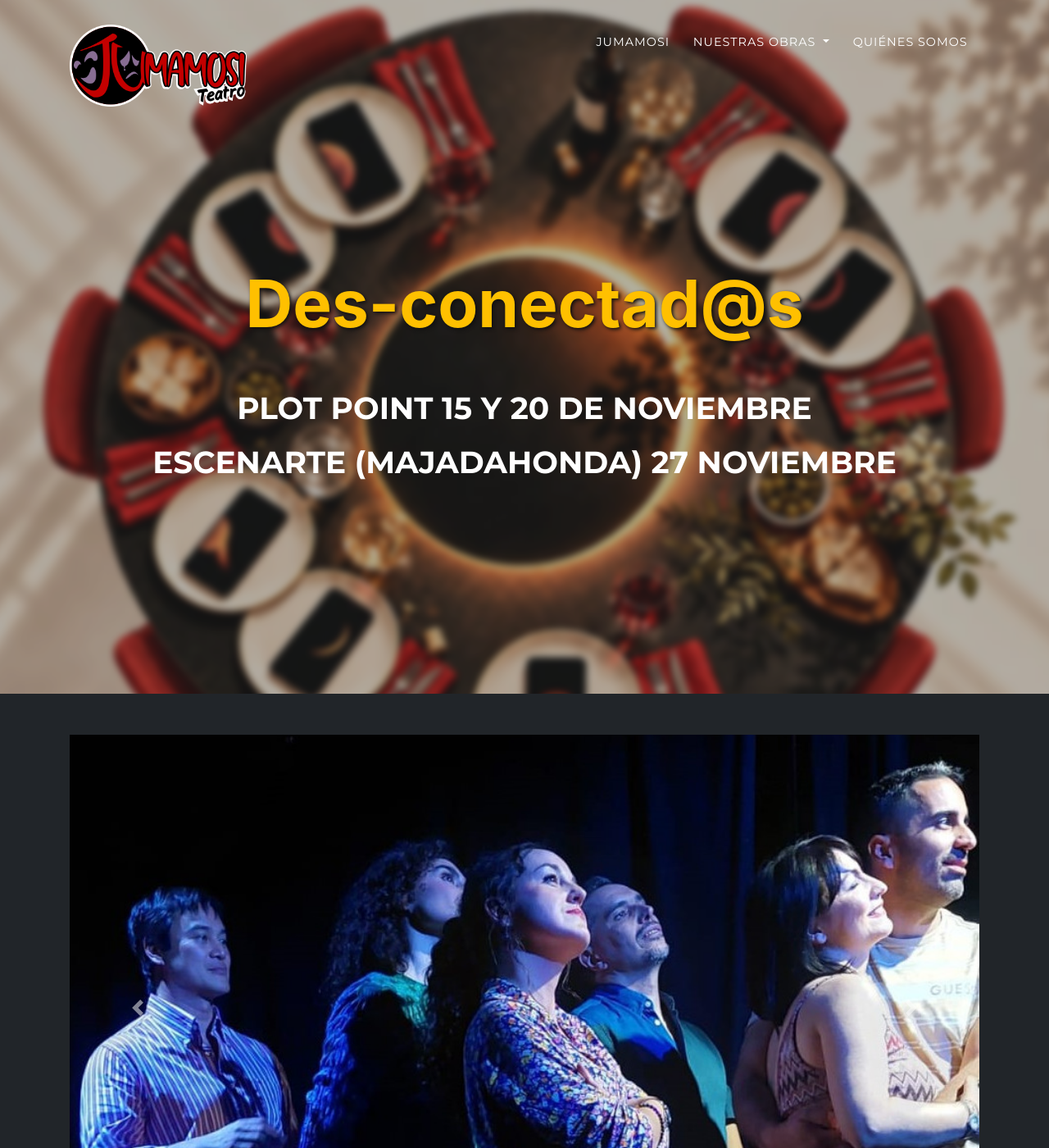
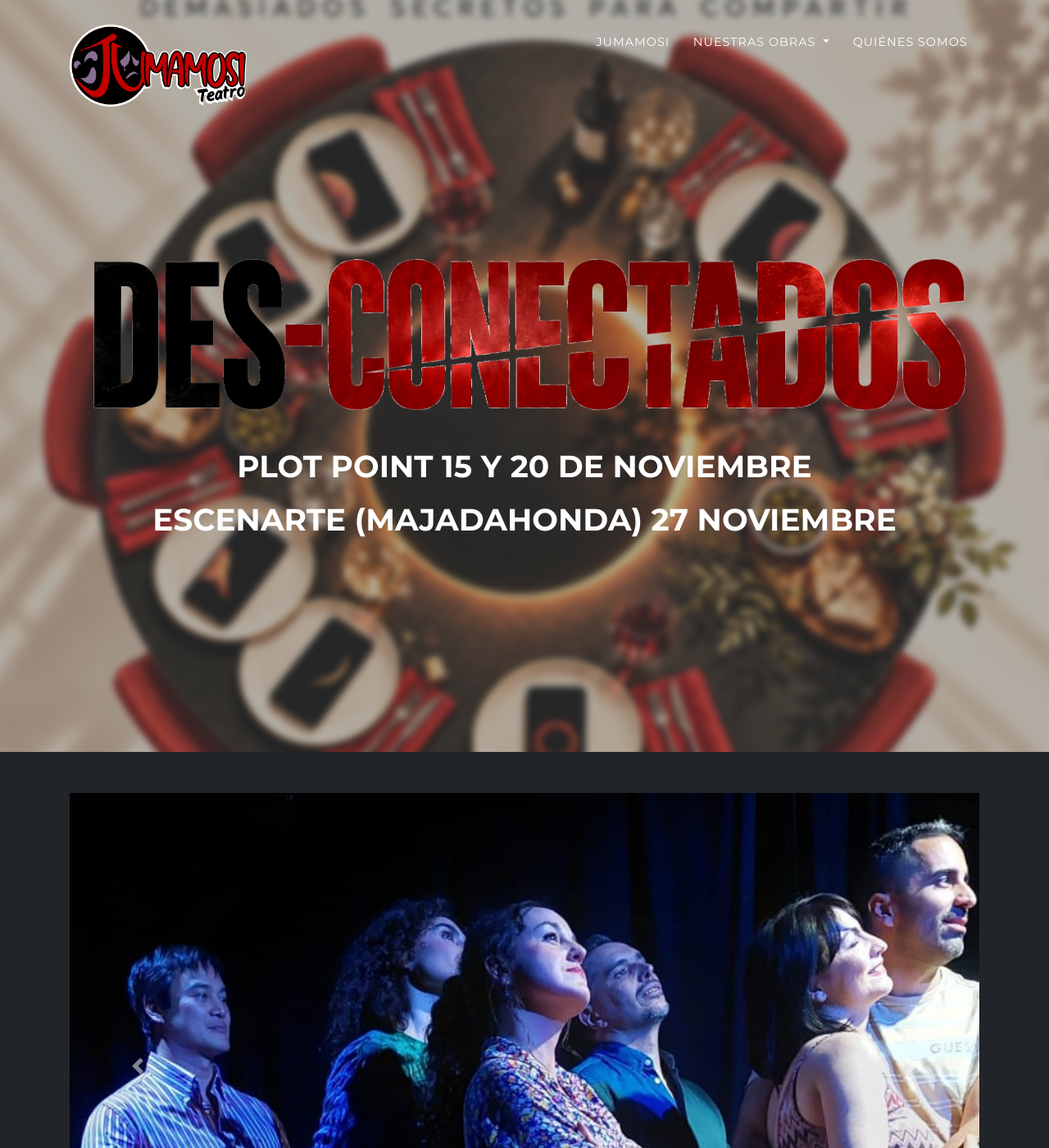
Before and after one commit to jumamositeatro/jumamositeatro.github.io, a Jekyll site: the page built from index.md, in a window 1280 px wide and 1400 px high. Shown: the whole window at 82% size. Built offline with Jekyll 4.4.1, drawn with Linux system fonts in a browser that asks for light colours; some web fonts are replaced.

Commit message:
Desconectados: add title image

```diff
--- a/_data/plays.yml
+++ b/_data/plays.yml
@@ -106,7 +106,8 @@ desconectados:
     #url: ""
 
   header:
-    title: Des-conectad@s #"<img src='XXXXXXXXXXXX' style='width: 100%;' alt='Des-conectados'>" #Des-conectados
+    title: "<img src='assets/img/desconectados/titulo.png' style='width: 100%;' alt='Des-conectados'>" #La sirena en la niebla
+    #title: Des-conectad@s #"<img src='XXXXXXXXXXXX' style='width: 100%;' alt='Des-conectados'>" #Des-conectados
     text: Plot Point 15 y 20 de noviembre<br />EscenArte (Majadahonda) 27 noviembre
     #button:
       #text: COMPRAR ENTRADAS
--- a/assets/css/agency.scss
+++ b/assets/css/agency.scss
@@ -91,7 +91,7 @@ body.desconectados {
       // background-image: url("../img/desconectados/header.jpg");
       // CAPA CLARA (Overlay) sobre la imagen
       background-image:
-        linear-gradient(rgba(255, 255, 255, 0.1), rgba(255, 255, 255, 0.1)), // Superposición blanca
+        linear-gradient(rgba(255, 255, 255, 0.2), rgba(255, 255, 255, 0.2)), // Superposición blanca
         url("../img/desconectados/header.jpg");
 
       background-repeat: no-repeat;
```
Also changed, not shown: assets/img/desconectados/titulo.png (added), assets/img/desconectados/titulo1.png (added).
